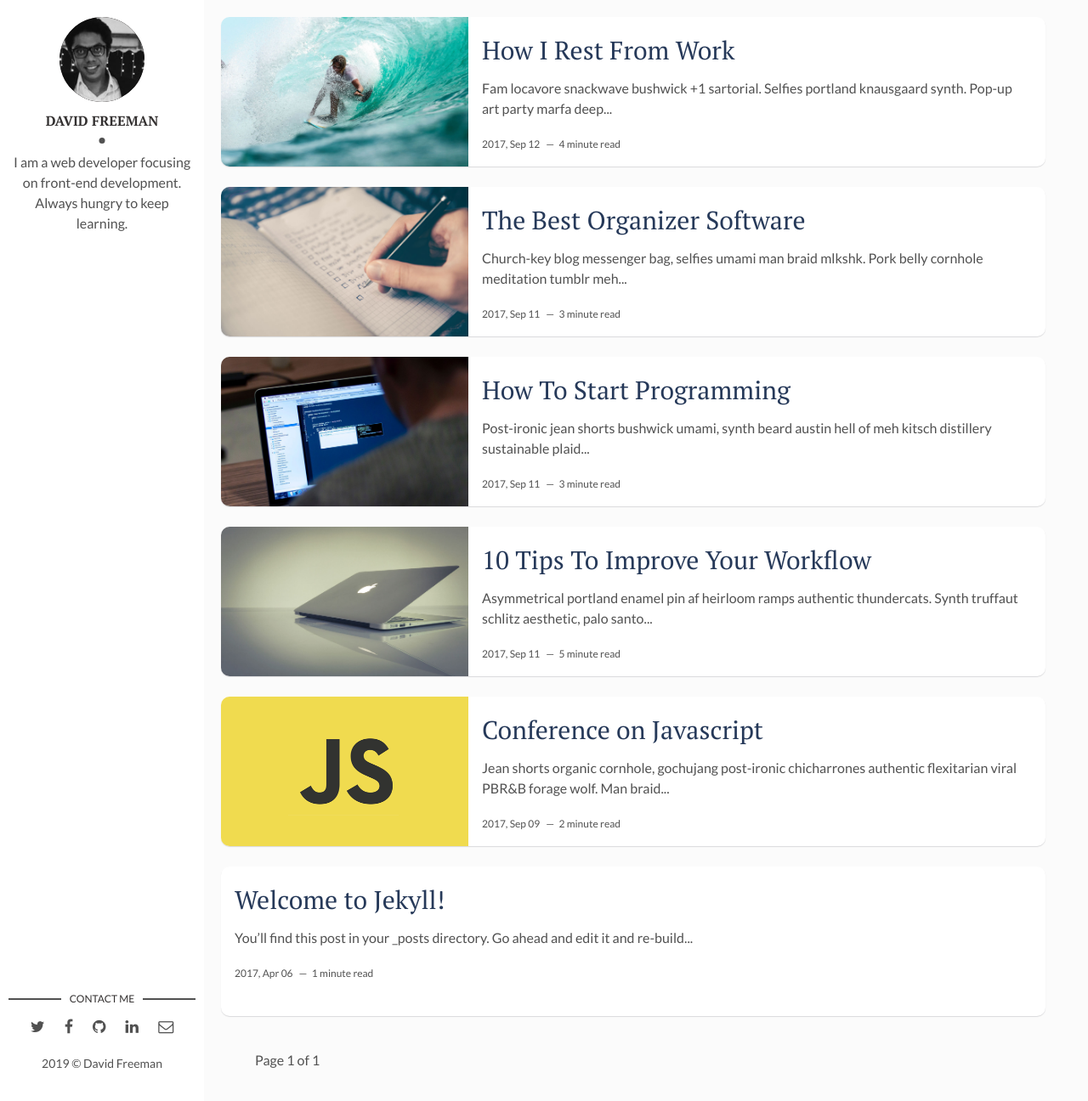
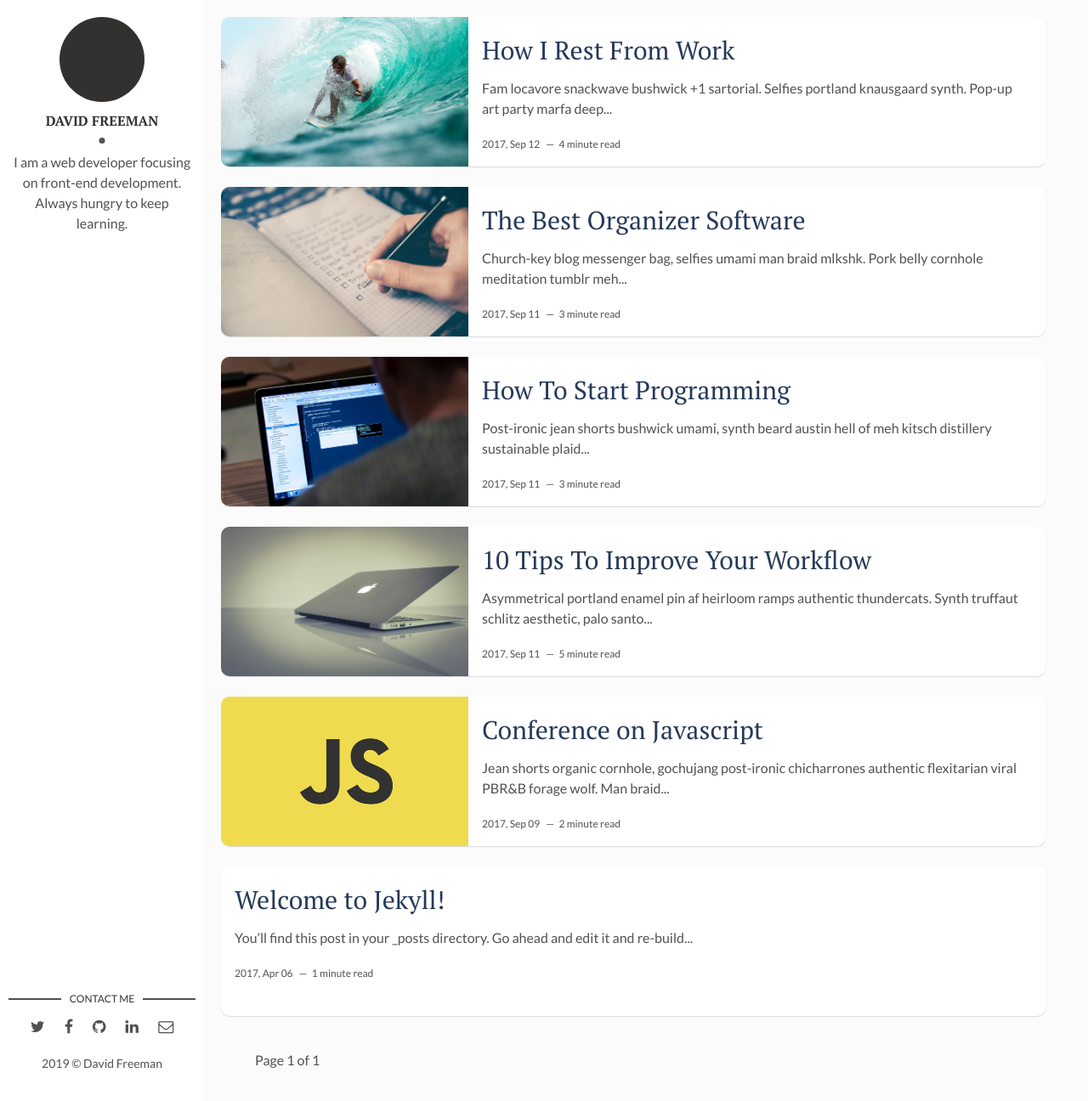
Before and after one commit to AmrMaghraby/amrmaghraby.github.io, a Jekyll site: the page built from index.html, in a window 1280 px wide and 1296 px high. Shown: the whole window at 85% size. Built offline with Jekyll 4.4.1, drawn with Linux system fonts in a browser that asks for light colours; the list of posts is cut into pages by our own code.

Commit message:
Update main.html

```diff
--- a/_layouts/main.html
+++ b/_layouts/main.html
@@ -5,9 +5,7 @@ layout: default
 <aside class="sidebar">
   <header>
     <div class="about">
-      <div class="cover-author-image">
-        <a href="{{site.baseurl}}/"><img src="{{site.baseurl}}/assets/img/{% if site.author-img %}{{site.author-img}}{% endif %}" alt="{{site.author}}"></a>
-      </div>
+      <div class="cover-author-image"> </div>
       <div class="author-name">{{site.author}}</div>
       <p>{{site.about-author}}</p>
     </div>
```
